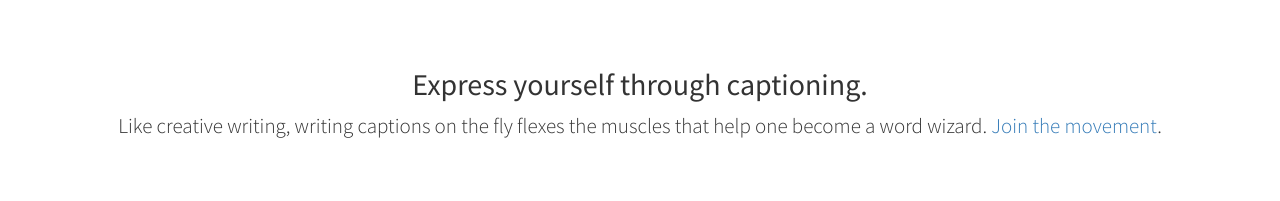
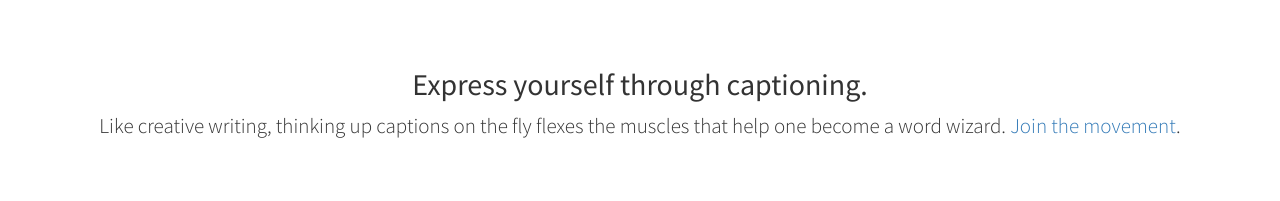
Before and after one commit to hbrannan/GreenfieldServer, a website: page public/index.html in a window 1280 px wide. Shown: the part 802-1003 px from the top of the page. Drawn offline with Linux system fonts and the light colour scheme.

Commit message:
Change wording of intro text

```diff
--- a/public/index.html
+++ b/public/index.html
@@ -74,7 +74,7 @@
             <div class="row">
                 <div class="col-lg-12 text-center">
                     <h2>Express yourself through captioning.</h2>
-                    <p class="lead">Like creative writing, writing captions on the fly flexes the muscles that help one become a word wizard. <a target="_blank" href="http://join.deathtothestockphoto.com/">Join the movement</a>.</p>
+                    <p class="lead">Like creative writing, thinking up captions on the fly flexes the muscles that help one become a word wizard. <a target="_blank" href="http://join.deathtothestockphoto.com/">Join the movement</a>.</p>
                 </div>
             </div>
             <!-- /.row -->
```
